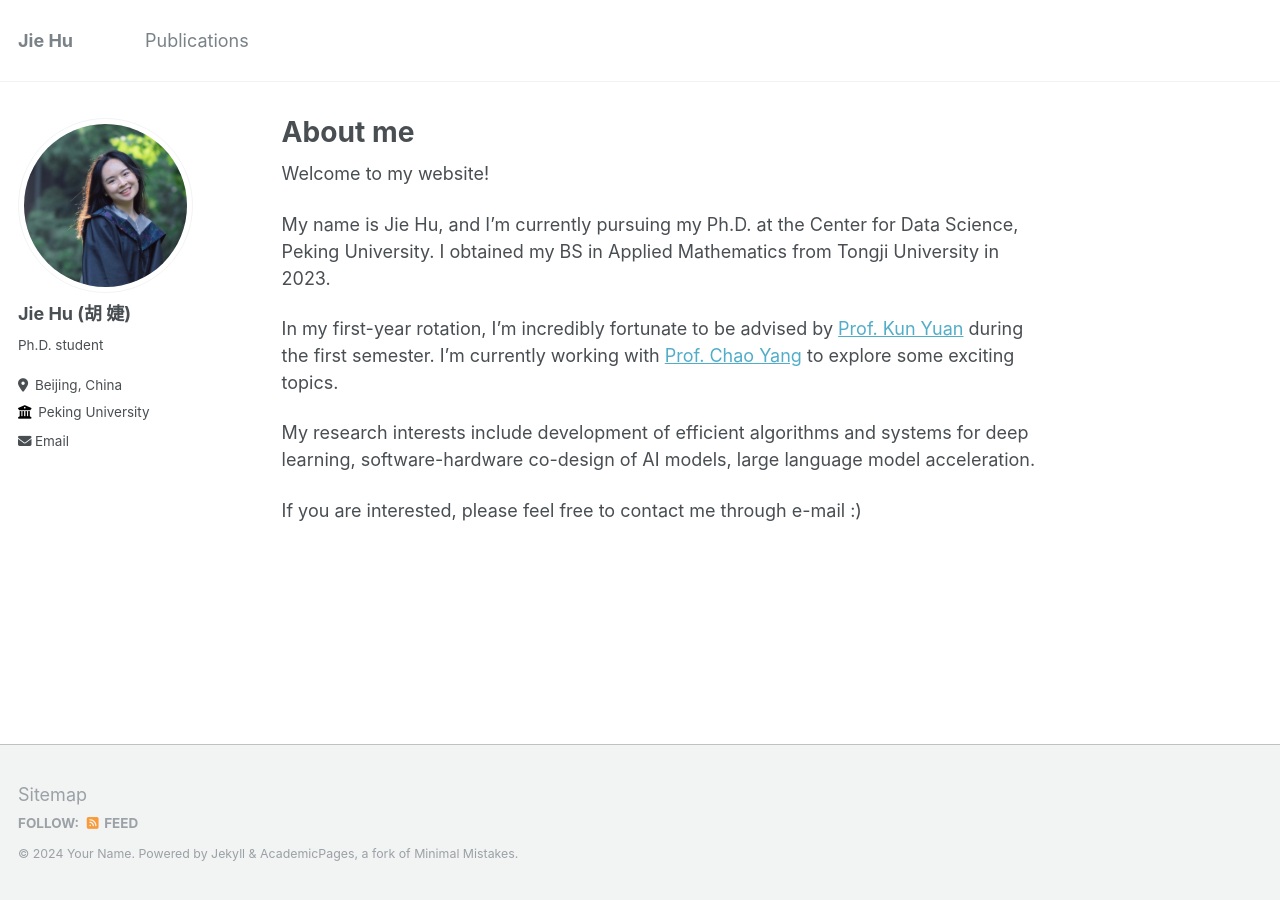
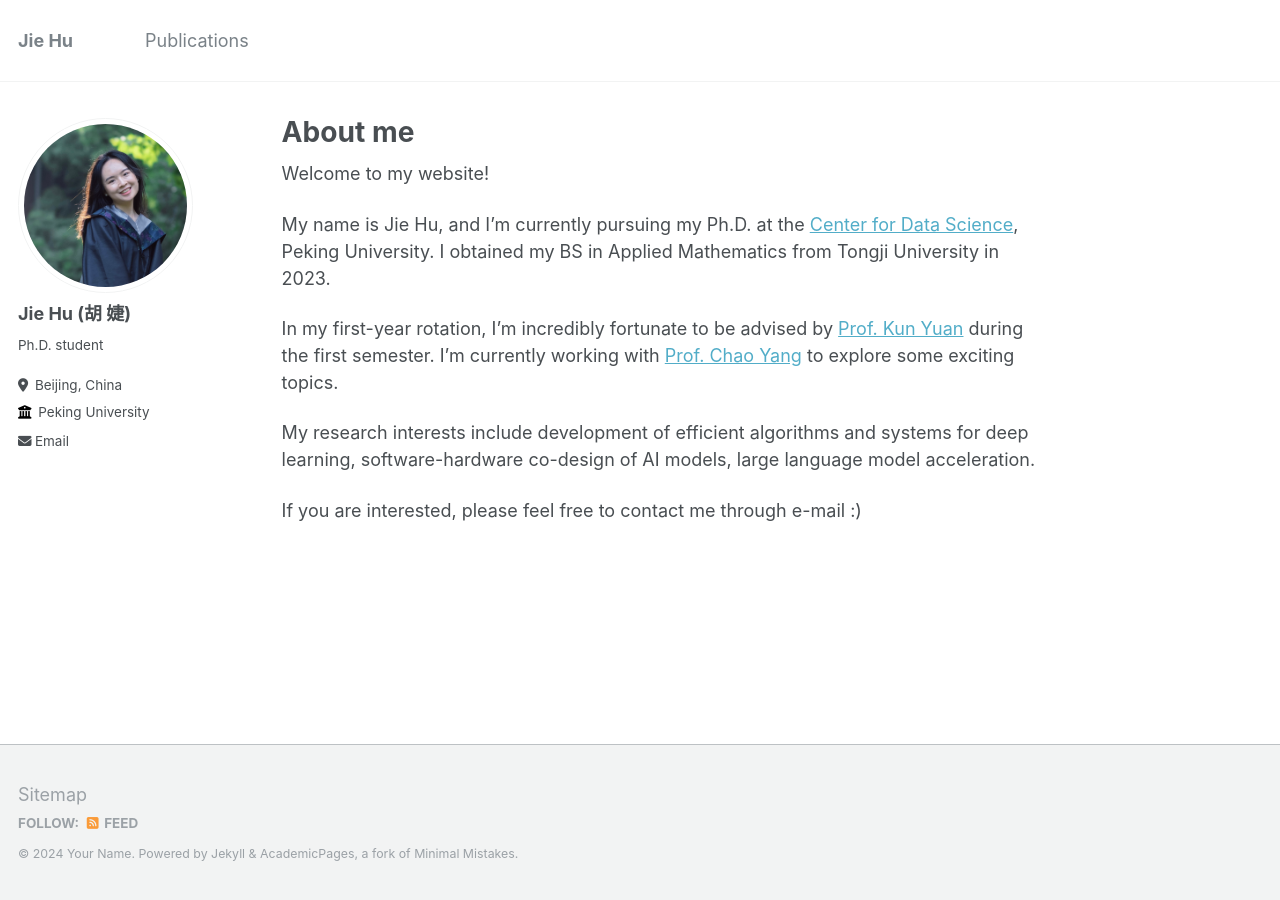
Before and after one commit to jiehu-jessica/jiehu-jessica.github.io, a Jekyll site: the page built from _pages/about.md, in a window 1280 px wide. Built offline with Jekyll 4.4.1, drawn with Linux system fonts in a browser that asks for light colours; a file with an impossible date is left out; part of the change alters nothing that is shown.

```diff
--- a/_pages/about.md
+++ b/_pages/about.md
@@ -9,7 +9,7 @@ redirect_from:
 
 Welcome to my website!
 
-My name is Jie Hu, and I'm currently pursuing my Ph.D. at the Center for Data Science, Peking University. I obtained my BS in Applied Mathematics from Tongji University in 2023.
+My name is Jie Hu, and I'm currently pursuing my Ph.D. at the [Center for Data Science](https://www.ds.pku.edu.cn/), Peking University. I obtained my BS in Applied Mathematics from Tongji University in 2023.
 
 In my first-year rotation, I'm incredibly fortunate to be advised by [Prof. Kun Yuan](https://kunyuan827.github.io) during the first semester. I'm currently working with [Prof. Chao Yang](https://www.math.pku.edu.cn/teachers/yangch/english/index.html) to explore some exciting topics.
 
```
